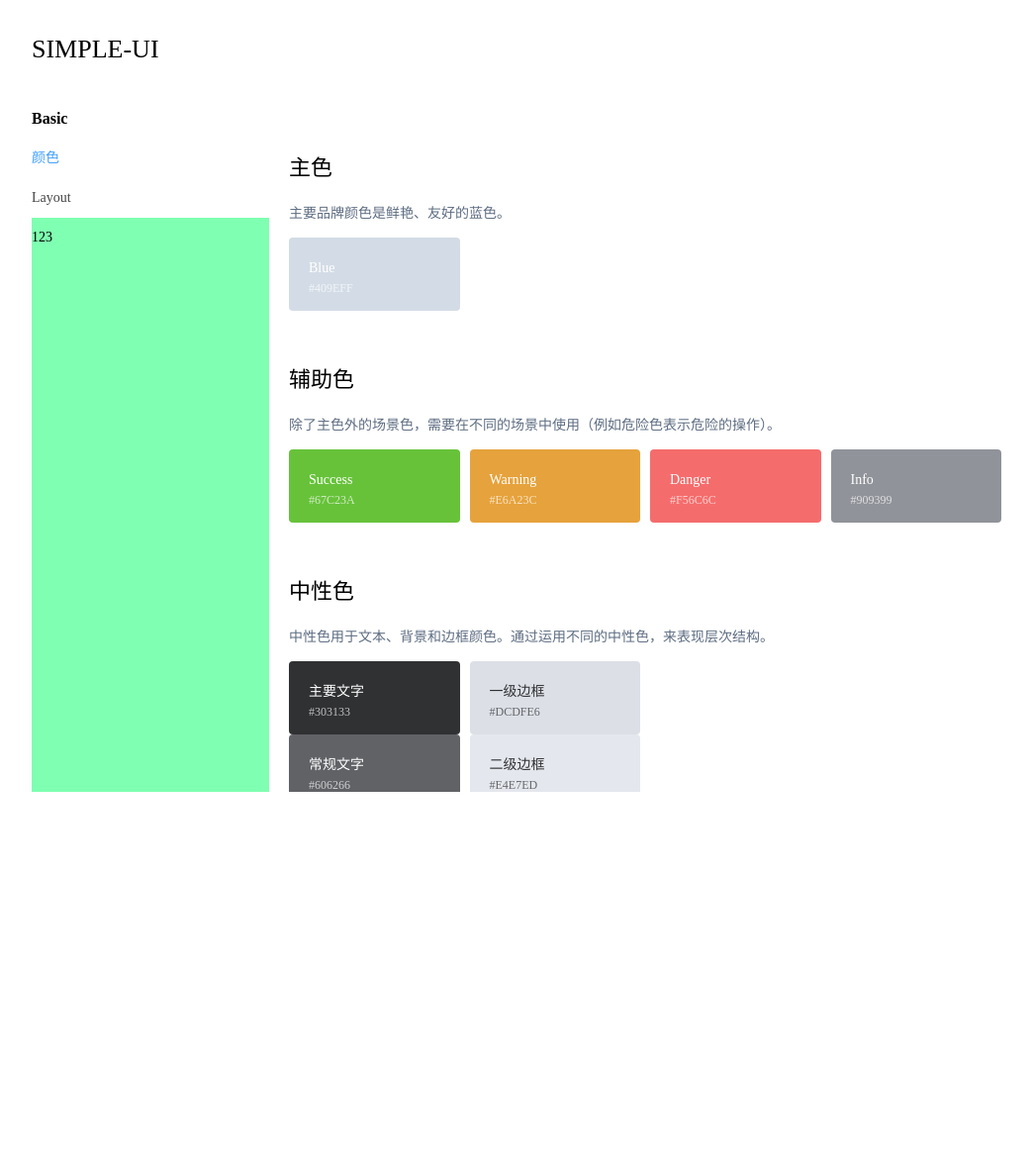
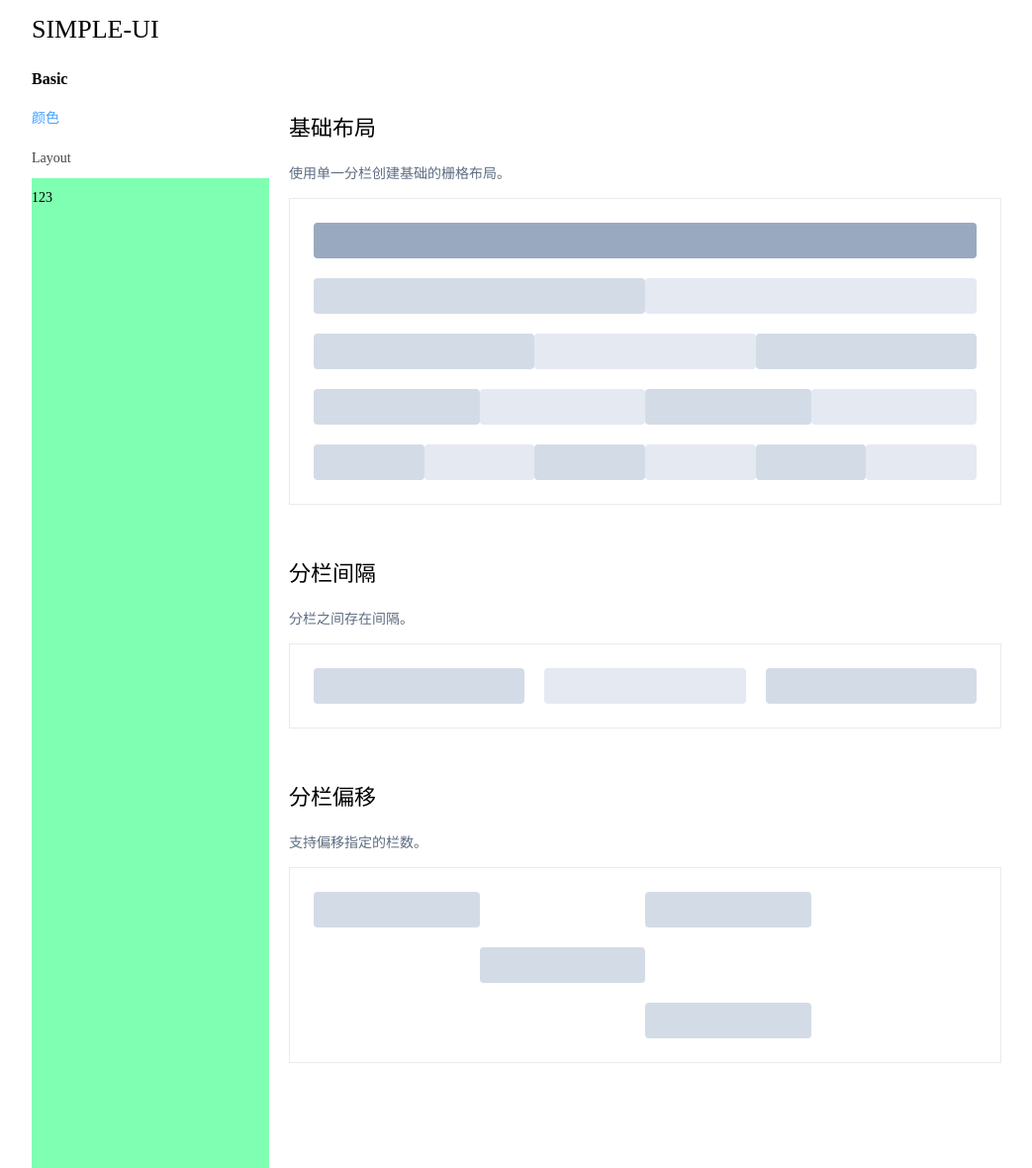
Before and after one commit to tysunshine/simple-ui, a website: page src/manual/manual.html in a window 1280 px wide. Shown: the whole page at 99% size, without its empty margins (108-1151 px from the left). Before the commit the page ends 800 px from the top, so only its background shows below. Drawn offline with nearby package versions, Linux system fonts and the light colour scheme; files that its build step writes are made by us from their sources.

Commit message:
icon页面添加

```diff
--- /dev/null
+++ b/src/css/icon.scss
@@ -0,0 +1,6 @@
+@font-face {
+	font-family:element-icons;
+	src:url(fonts/element-icons.woff) format("woff"),url(fonts/element-icons.ttf) format("truetype");
+	font-weight:400;
+	font-style:normal
+}
--- a/src/js/index.js
+++ b/src/js/index.js
@@ -1,4 +1,4 @@
-
+(function (win, doc) {
 	// 栅格系统
 	var Layout = {
 		init: function () {
@@ -49,25 +49,24 @@ var Layout = {
 	var SimpleUi = {
 
 		init: function () {
-		this.Layout = Layout;
+			this.layout = Layout;
 
 			this.initState();
 			this.initEvent();
 		},
 
 		initState: function () {
-		this.Layout.init();
+			this.layout.init();
 		},
 
 		initEvent: function () {
-
 		}
 	}
 
 	var Lib = {
 		// 获取class节点
 		getByClass: function (className) {
-		var aElm = document.getElementsByTagName("*");
+			var aElm = doc.getElementsByTagName("*");
 			var arr = [];
 			for(var i=0; i<aElm.length; i++) {
 				if(aElm[i].className == className) {
@@ -79,7 +78,7 @@ var Lib = {
 
 		// 获取样式
 		getStyle: function (obj, name) {
-	    if(window.getComputedStyle) {
+		    if(win.getComputedStyle) {
 		        return getComputedStyle(obj, null)[name];
 		    } else {
 		        return obj.currentStyle[name];
@@ -92,3 +91,9 @@ var Lib = {
 		    }
 		},
 	}
+
+	win.SimpleUi = SimpleUi;
+	win.addEventListener('load', function () {
+		SimpleUi.init();
+	})
+})(window, document)
--- a/src/manual/manual.css
+++ b/src/manual/manual.css
@@ -3,9 +3,9 @@
 .content { margin: 0 auto; width: 1000px; max-width: 90%; line-height: 1.5em; font-size: 14px;}
 .content::after {content: '';display: block;clear: both;}
 .header {position: fixed;top: 0;z-index: 100;width: 100%;background: rgba(255, 255, 255, .5);}
-.header .logo {display: inline-block;line-height: 100px;font-size: 26px;}
+.header .logo {display: inline-block;line-height: 60px;font-size: 26px;}
 
-.main {padding-top: 100px;}
+.main {padding-top: 60px;}
 .main .left-cont {float: left;width: 240px;line-height: 40px;overflow: auto;}
 .main .left-cont dt {font-size: 16px;font-weight: bold;}
 .main .left-cont dd {font-size: 14px;color: #444;cursor: pointer;}
--- a/src/manual/manual.html
+++ b/src/manual/manual.html
@@ -23,7 +23,7 @@
 					<div class="cs">123</div>
 				</div>
 				<div class="right-cont">
-					<!-- <h3>基础布局</h3>
+					<h3>基础布局</h3>
 					<p>使用单一分栏创建基础的栅格布局。</p>
 					<div class="layout-group">
 						<div class="sp-row">
@@ -100,7 +100,30 @@
 								<div class="group-cont bg-blue"></div>
 							</div>
 						</div>
-					</div> -->
+					</div>
+
+					<h3>分栏偏移</h3>
+					<p>支持偏移指定的栏数。</p>
+					<div class="layout-group">
+						<div class="sp-row">
+							<div class="sp-col-6">
+								<div class="group-cont bg-blue"></div>
+							</div>
+							<div class="sp-col-6 sp-col-offset-6">
+								<div class="group-cont bg-blue"></div>
+							</div>
+						</div>
+						<div class="sp-row">
+							<div class="sp-col-6 sp-col-push-6">
+								<div class="group-cont bg-blue"></div>
+							</div>
+						</div>
+						<div class="sp-row">
+							<div class="sp-col-6 sp-col-offset-18 sp-col-pull-6">
+								<div class="group-cont bg-blue"></div>
+							</div>
+						</div>
+					</div>
 				</div>
 			</div>
 		</div>
--- a/src/manual/manual.js
+++ b/src/manual/manual.js
@@ -17,8 +17,6 @@ var manual = {
 
 		// 2、设置默认显示数据
 		this.setShowCont('basicColor');
-
-		SimpleUi.init();
 	},
 
 	// 初始化事件
@@ -82,15 +80,12 @@ var manual = {
 			if ( window.contTmp ) {
 				clearInterval(timer);
 				_this.oRightCont.innerHTML = contTmp;
-
-				if ( name == 'basicLayout' ) {
-					SimpleUi.Layout.init();
-				}
 			}
 		}, 30);
 	}
 }
 
 window.onload = function () {
-	manual.init();
+	// manual.init();
+	SimpleUi.layout.init();
 }
```
Also changed, not shown: gulpfile.js (+7 -1 lines), src/view/icon.html (added, +10 -0 lines), dist/css/fonts/element-icons.ttf (added), dist/css/fonts/element-icons.woff (added), dist/css/icon.css (added), dist/js/index.js, dist/manual/manual.css, dist/manual/manual.html, dist/manual/manual.js, dist/view/icon.html (added), src/css/fonts/element-icons.ttf (added), src/css/fonts/element-icons.woff (added), 1 other file. Lines whose indentation alone changed are shown as unchanged.
